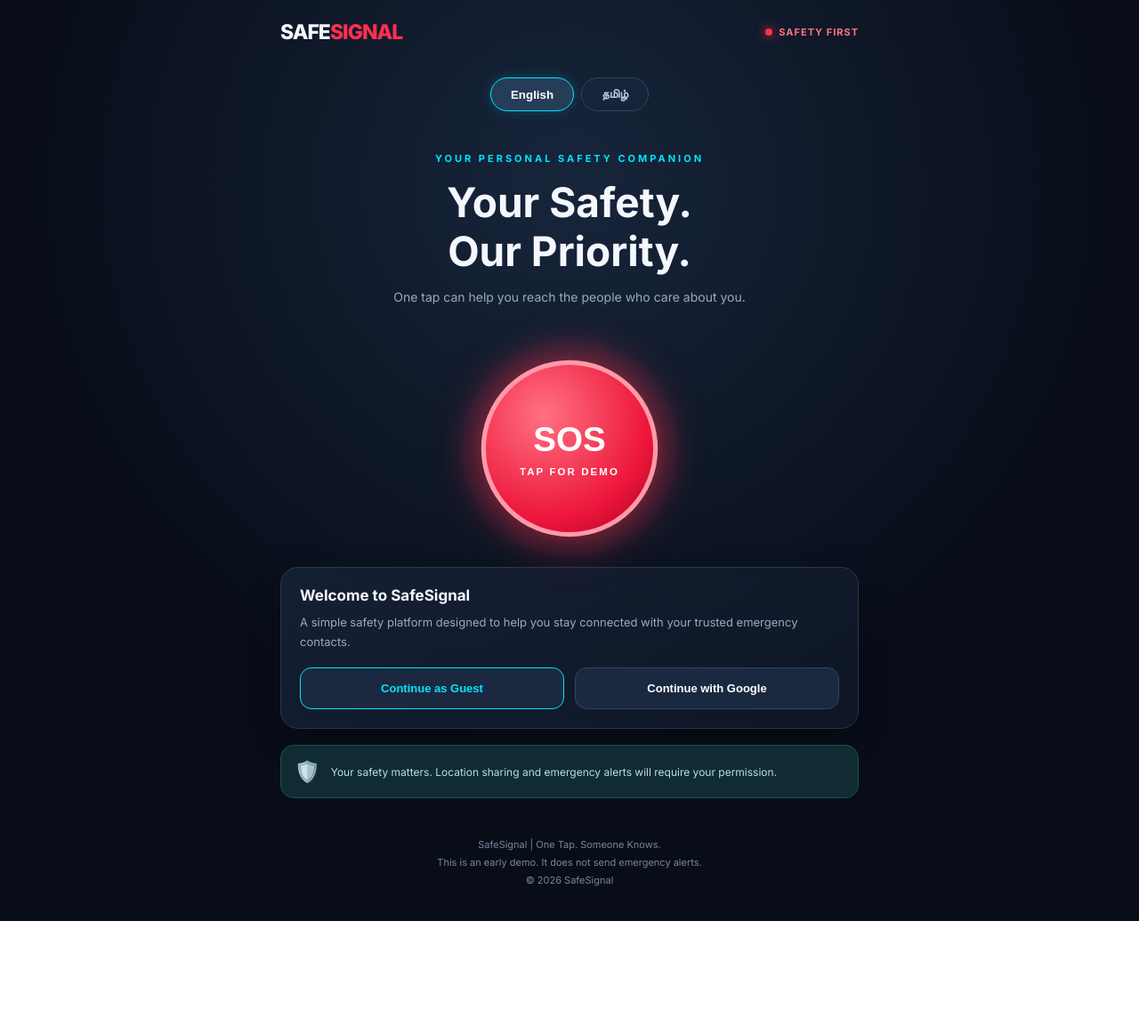
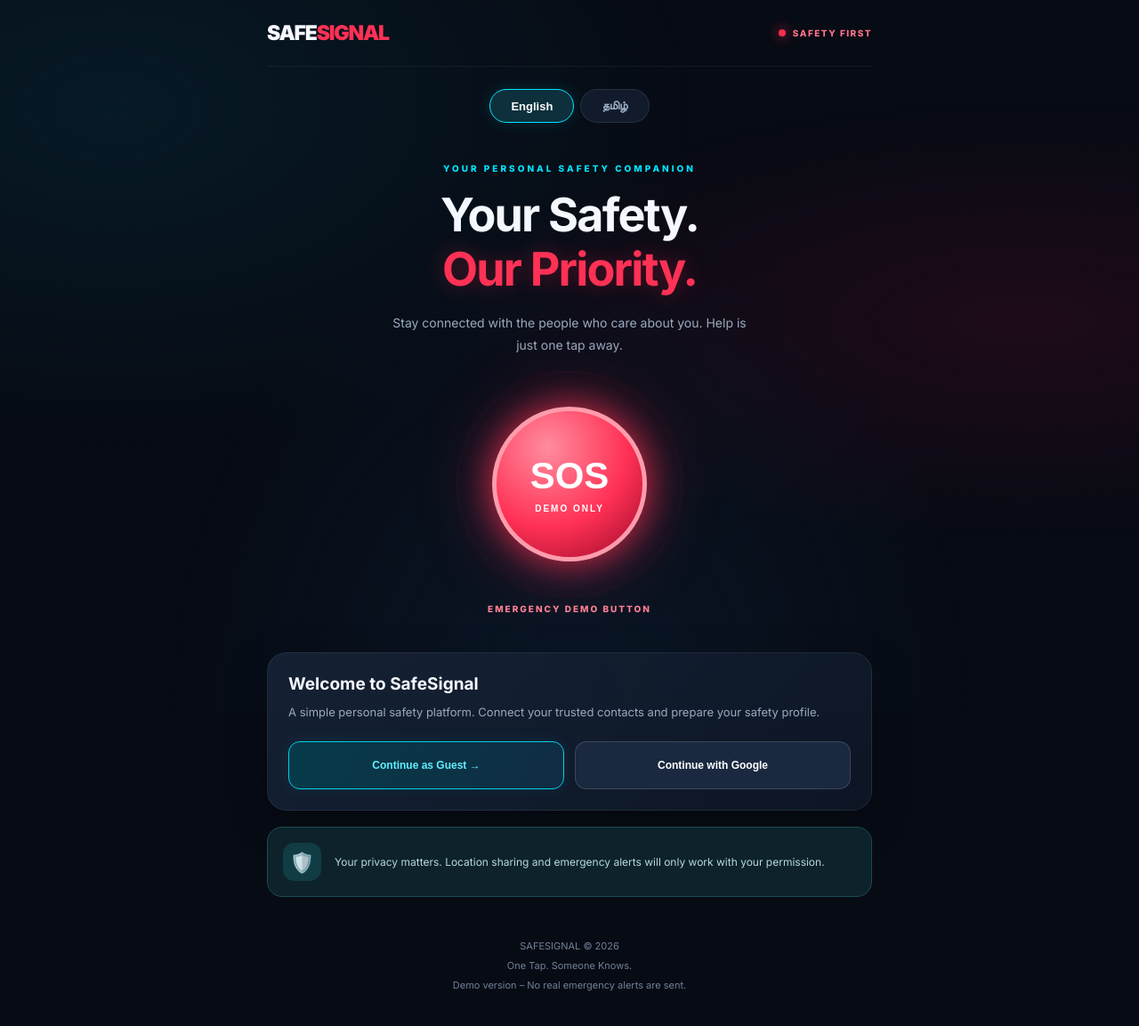
Before and after one commit to nammabustn-hub/safesignal, a plain HTML site: page index.html in a window 1280 px wide. Shown: the whole page at 89% size. Before the commit the page ends 1035 px from the top, so only its background shows below. Drawn offline with Linux system fonts and the light colour scheme.

Commit message:
Update index.html

```diff
--- a/index.html
+++ b/index.html
@@ -4,108 +4,168 @@
 <head>
 <meta charset="UTF-8">
 <meta name="viewport" content="width=device-width, initial-scale=1.0">
-<meta name="theme-color" content="#080d18">
-<title>SafeSignal | One Tap. Someone Knows.</title>
-
-<link rel="preconnect" href="https://fonts.googleapis.com">
-<link href="https://fonts.googleapis.com/css2?family=Inter:wght@400;500;600;700;800&family=Noto+Sans+Tamil:wght@400;500;600;700;800&display=swap" rel="stylesheet">
+<meta name="theme-color" content="#070b14">
+<title>SafeSignal | Personal Safety</title>
+<link href="https://fonts.googleapis.com/css2?family=Inter:wght@400;500;600;700;800;900&family=Noto+Sans+Tamil:wght@400;500;600;700;800&display=swap" rel="stylesheet">
 
 <style>
 :root {
-  --bg:#080d18;
-  --panel:#111a2a;
-  --red:#ff304f;
+ --bg:#070b14;
+ --panel:#101a2a;
+ --red:#ff3155;
  --cyan:#00e5ff;
-  --text:#f5f7ff;
-  --muted:#9ba9bc;
+ --white:#f5f8ff;
+ --muted:#9aaac0;
 }
-* {box-sizing:border-box;margin:0;padding:0}
-body {
-  background:radial-gradient(circle at 50% 20%,#17253b 0%,var(--bg) 60%);
-  color:var(--text);
+*{margin:0;padding:0;box-sizing:border-box}
+body{
+ background:var(--bg);color:var(--white);
  font-family:Inter,"Noto Sans Tamil",sans-serif;
-  min-height:100vh;
+ min-height:100vh;overflow-x:hidden;
 }
-body.tamil {font-family:"Noto Sans Tamil",sans-serif}
-.container {width:min(100% - 32px,650px);margin:auto}
-header {
-  display:flex;justify-content:space-between;align-items:center;
-  padding:22px 0;
+body.tamil{font-family:"Noto Sans Tamil",sans-serif}
+body:before{
+ content:"";position:fixed;inset:0;pointer-events:none;
+ background:
+ radial-gradient(ellipse at 10% 15%,#07394b55,transparent 40%),
+ radial-gradient(ellipse at 90% 45%,#650c2840,transparent 40%),
+ radial-gradient(ellipse at 50% 100%,#112f4d55,transparent 50%);
+ z-index:-1;
 }
-.logo {font-size:23px;font-weight:800;letter-spacing:-1px}
-.logo span {color:var(--red)}
-.live {
-  color:#ff7183;font-size:11px;font-weight:700;
-  letter-spacing:1px;display:flex;align-items:center;gap:7px;
+.container{width:min(100% - 34px,680px);margin:auto}
+header{
+ display:flex;align-items:center;justify-content:space-between;
+ padding:23px 0;border-bottom:1px solid #ffffff10;
 }
-.dot {
-  width:8px;height:8px;background:#ff304f;border-radius:50%;
-  box-shadow:0 0 12px #ff304f;animation:blink 1s infinite;
+.logo{font-size:23px;font-weight:900;letter-spacing:-1.2px}
+.logo span{color:var(--red)}
+.status{
+ font-size:10px;letter-spacing:1.5px;color:#ff7289;
+ display:flex;align-items:center;gap:8px;font-weight:800;
 }
-@keyframes blink {50%{opacity:.25}}
-.lang {
-  display:flex;justify-content:center;gap:8px;margin:15px 0 28px;
+.status i{
+ width:8px;height:8px;background:#ff3155;border-radius:50%;
+ box-shadow:0 0 13px #ff3155;animation:blink 1.3s infinite;
 }
-.lang button {
-  background:#172338;color:#b9c7da;border:1px solid #34435a;
-  padding:10px 22px;border-radius:30px;font-weight:700;cursor:pointer;
+@keyframes blink{50%{opacity:.25}}
+.lang{
+ display:flex;justify-content:center;gap:7px;
+ margin:25px auto 30px;
 }
-.lang button.active {
-  color:white;background:#263d59;border-color:var(--cyan);
-  box-shadow:0 0 14px #00e5ff33;
+.lang button{
+ border:1px solid #ffffff18;background:#111b2b;
+ color:#9eafc5;padding:10px 23px;border-radius:30px;
+ font-size:13px;font-weight:700;cursor:pointer;
 }
-.hero {text-align:center;padding:18px 0 25px}
-.eyebrow {
-  color:var(--cyan);font-size:11px;letter-spacing:3px;
-  font-weight:700;margin-bottom:15px;
+.lang button.active{
+ color:white;border-color:var(--cyan);
+ background:#0d303c;box-shadow:0 0 17px #00e5ff22;
 }
-h1 {font-size:clamp(30px,8vw,46px);line-height:1.2}
-.subtitle {color:var(--muted);margin-top:12px;font-size:14px;line-height:1.7}
-.sos-wrap {display:flex;justify-content:center;margin:38px auto}
-.sos {
-  width:190px;height:190px;border-radius:50%;
-  background:radial-gradient(circle at 35% 30%,#ff7181,#ed163c 65%,#a90025);
-  border:5px solid #ff9aa8;
-  color:white;font-size:37px;font-weight:800;
-  box-shadow:0 0 0 12px #ff304f12,0 0 35px #ff304f99,inset 0 0 20px #ffffff35;
-  cursor:pointer;animation:pulse 2s infinite;
+.hero{text-align:center;padding:15px 0 0}
+.eyebrow{
+ color:var(--cyan);font-size:10px;font-weight:800;
+ letter-spacing:3px;margin-bottom:17px;
 }
-.sos small {display:block;font-size:11px;letter-spacing:2px;margin-top:7px}
-@keyframes pulse {
-  0%,100%{transform:scale(1);box-shadow:0 0 0 10px #ff304f15,0 0 30px #ff304f88}
-  50%{transform:scale(1.045);box-shadow:0 0 0 22px #ff304f08,0 0 48px #ff304fbb}
+h1{font-size:clamp(34px,8vw,52px);line-height:1.17;letter-spacing:-1.8px}
+h1 span{color:var(--red);text-shadow:0 0 25px #ff315555}
+.subtitle{
+ max-width:420px;margin:16px auto 0;color:var(--muted);
+ font-size:14px;line-height:1.8;
 }
-.card {
-  background:linear-gradient(145deg,#172338cc,#0e1726ee);
-  border:1px solid #263950;border-radius:20px;padding:21px;
-  margin:17px 0;box-shadow:0 12px 35px #0004;
+.sos-area{
+ display:flex;flex-direction:column;align-items:center;
+ padding:34px 0 26px;
 }
-.card h2 {font-size:17px;margin-bottom:9px}
-.card p {font-size:13px;color:var(--muted);line-height:1.7}
-.actions {display:grid;grid-template-columns:1fr 1fr;gap:12px;margin-top:18px}
-.action {
-  padding:15px 10px;border-radius:13px;border:1px solid #34445b;
-  background:#1a2940;color:white;font-size:13px;font-weight:700;
-  cursor:pointer;
+.ring{
+ width:220px;height:220px;border-radius:50%;
+ display:grid;place-items:center;position:relative;
 }
-.action.primary {border-color:var(--cyan);color:var(--cyan)}
-.info {
-  display:flex;gap:12px;align-items:center;
-  background:#102b31;border:1px solid #15515a;
-  border-radius:15px;padding:15px;margin:18px 0;
+.ring:before,.ring:after{
+ content:"";position:absolute;inset:0;border:1px solid #ff315555;
+ border-radius:50%;animation:ring 2.6s infinite;
 }
-.info-icon {font-size:23px}
-.info p {font-size:12px;color:#b6dfe3;line-height:1.6}
-footer {text-align:center;color:#78879c;font-size:11px;padding:25px 0 35px;line-height:1.8}
-#notice {
-  position:fixed;bottom:20px;left:50%;transform:translateX(-50%);
-  background:#26364e;border:1px solid #536780;padding:13px 18px;
-  border-radius:12px;width:max-content;max-width:90%;
-  font-size:13px;display:none;z-index:5;text-align:center;
+.ring:after{animation-delay:1.3s}
+@keyframes ring{
+ 0%{transform:scale(.78);opacity:.8}
+ 100%{transform:scale(1.3);opacity:0}
 }
-@media(max-width:400px) {
-  .sos {width:165px;height:165px}
-  .actions {grid-template-columns:1fr}
+.sos{
+ width:174px;height:174px;border-radius:50%;
+ border:5px solid #ff9cac;
+ background:radial-gradient(circle at 35% 25%,#ff8c9e,#ff3155 55%,#9c082a);
+ color:white;font-weight:900;font-size:42px;
+ box-shadow:0 0 25px #ff315599,0 0 70px #ff315533,
+ inset 0 0 20px #ffffff44;
+ cursor:pointer;position:relative;z-index:2;
+ animation:sospulse 2s infinite;
+ transition:transform .2s;
+}
+.sos:active{transform:scale(.94)}
+.sos small{
+ display:block;font-size:10px;letter-spacing:2px;margin-top:7px;
+}
+@keyframes sospulse{
+ 0%,100%{box-shadow:0 0 25px #ff315599,0 0 65px #ff315533}
+ 50%{box-shadow:0 0 40px #ff3155cc,0 0 90px #ff315555}
+}
+.tap-label{
+ color:#ff8195;font-size:10px;font-weight:800;
+ letter-spacing:2px;margin-top:24px;
+}
+.card{
+ border:1px solid #ffffff13;
+ background:linear-gradient(135deg,#172438dd,#0e1726ee);
+ border-radius:22px;padding:23px;margin:17px 0;
+ box-shadow:0 15px 45px #0004;
+}
+.card h2{font-size:19px;margin-bottom:9px}
+.card p{color:var(--muted);font-size:13px;line-height:1.8}
+.actions{display:grid;grid-template-columns:1fr 1fr;gap:12px;margin-top:21px}
+.action{
+ min-height:54px;border-radius:13px;
+ border:1px solid #ffffff24;background:#1a2940;
+ color:white;font-weight:700;font-size:12px;
+ cursor:pointer;padding:12px 8px;
+ transition:.2s;
+}
+.action:active{transform:scale(.97)}
+.action.primary{
+ background:linear-gradient(110deg,#073b4a,#102c42);
+ border-color:#00cfe8;color:#62efff;
+ box-shadow:0 0 17px #00e5ff14;
+}
+.action:hover{border-color:var(--cyan)}
+.safety{
+ display:flex;align-items:center;gap:15px;
+ border:1px solid #1c4b54;background:#0d222a;
+ border-radius:17px;padding:17px;margin:18px 0;
+}
+.shield{
+ width:43px;height:43px;display:grid;place-items:center;
+ border-radius:13px;background:#123c44;font-size:22px;flex-shrink:0;
+}
+.safety p{font-size:12px;line-height:1.7;color:#b7d8df}
+footer{
+ text-align:center;padding:26px 0 35px;
+ color:#708097;font-size:11px;line-height:2;
+}
+.toast{
+ position:fixed;left:50%;bottom:25px;
+ transform:translate(-50%,20px);
+ width:max-content;max-width:calc(100% - 32px);
+ background:#122235;color:#eaf8ff;
+ border:1px solid #00cde655;
+ border-radius:14px;padding:13px 18px;
+ font-size:12px;line-height:1.6;
+ box-shadow:0 10px 35px #0009;
+ opacity:0;visibility:hidden;transition:.25s;
+ z-index:20;text-align:center;
+}
+.toast.show{opacity:1;visibility:visible;transform:translate(-50%,0)}
+@media(max-width:420px){
+ .ring{width:200px;height:200px}
+ .sos{width:158px;height:158px}
+ .actions{grid-template-columns:1fr}
 }
 </style>
 </head>
@@ -114,7 +174,7 @@ footer {text-align:center;color:#78879c;font-size:11px;padding:25px 0 35px;line-
 <div class="container">
 <header>
  <div class="logo">SAFE<span>SIGNAL</span></div>
-  <div class="live"><i class="dot"></i><span data-en="SAFETY FIRST" data-ta="பாதுகாப்பே முதன்மை">SAFETY FIRST</span></div>
+ <div class="status"><i></i><span data-en="SAFETY FIRST" data-ta="பாதுகாப்பே முதன்மை">SAFETY FIRST</span></div>
 </header>
 
 <div class="lang">
@@ -124,77 +184,79 @@ footer {text-align:center;color:#78879c;font-size:11px;padding:25px 0 35px;line-
 
 <section class="hero">
  <div class="eyebrow" data-en="YOUR PERSONAL SAFETY COMPANION" data-ta="உங்கள் தனிப்பட்ட பாதுகாப்புத் துணை">YOUR PERSONAL SAFETY COMPANION</div>
-  <h1 data-en="Your Safety.<br>Our Priority." data-ta="உங்கள் பாதுகாப்பு.<br>எங்கள் முன்னுரிமை.">Your Safety.<br>Our Priority.</h1>
-  <p class="subtitle" data-en="One tap can help you reach the people who care about you." data-ta="ஒரே ஒரு தொடுதலில் உங்களைப் பற்றிக் கவலைப்படுபவர்களைத் தொடர்புகொள்ள உதவும்.">One tap can help you reach the people who care about you.</p>
+ <h1 data-en="Your Safety.<br><span>Our Priority.</span>" data-ta="உங்கள் பாதுகாப்பு.<br><span>எங்கள் முன்னுரிமை.</span>">Your Safety.<br><span>Our Priority.</span></h1>
+ <p class="subtitle" data-en="Stay connected with the people who care about you. Help is just one tap away." data-ta="உங்களைப் பற்றிக் கவலைப்படுபவர்களுடன் இணைந்திருங்கள். உதவியை ஒரே தொடுதலில் அணுகுங்கள்.">Stay connected with the people who care about you. Help is just one tap away.</p>
 </section>
 
-<div class="sos-wrap">
-  <button class="sos" onclick="demoSOS()">SOS<small data-en="TAP FOR DEMO" data-ta="செயல்முறை விளக்கம்">TAP FOR DEMO</small></button>
+<section class="sos-area">
+ <div class="ring">
+  <button class="sos" onclick="demoSOS()">SOS<small data-en="DEMO ONLY" data-ta="சோதனை மட்டும்">DEMO ONLY</small></button>
  </div>
+ <div class="tap-label" data-en="EMERGENCY DEMO BUTTON" data-ta="அவசரநிலை சோதனை பொத்தான்">EMERGENCY DEMO BUTTON</div>
+</section>
 
 <section class="card">
  <h2 data-en="Welcome to SafeSignal" data-ta="SafeSignal-க்கு வரவேற்கிறோம்">Welcome to SafeSignal</h2>
-  <p data-en="A simple safety platform designed to help you stay connected with your trusted emergency contacts." data-ta="உங்கள் நம்பகமான அவசரத் தொடர்புகளுடன் இணைந்திருக்க உதவும் எளிய பாதுகாப்புத் தளம்.">A simple safety platform designed to help you stay connected with your trusted emergency contacts.</p>
+ <p data-en="A simple personal safety platform. Connect your trusted contacts and prepare your safety profile." data-ta="எளிய தனிப்பட்ட பாதுகாப்புத் தளம். உங்கள் நம்பகமான தொடர்புகளை இணைத்து பாதுகாப்பு விவரங்களைத் தயாரிக்கவும்.">A simple personal safety platform. Connect your trusted contacts and prepare your safety profile.</p>
  <div class="actions">
-    <button class="action primary" onclick="guest()" data-en="Continue as Guest" data-ta="விருந்தினராகத் தொடரவும்">Continue as Guest</button>
+  <button class="action primary" onclick="guest()" data-en="Continue as Guest →" data-ta="விருந்தினராகத் தொடரவும் →">Continue as Guest →</button>
   <button class="action" onclick="googleDemo()" data-en="Continue with Google" data-ta="Google மூலம் தொடரவும்">Continue with Google</button>
  </div>
 </section>
 
-<div class="info">
-  <div class="info-icon">🛡️</div>
-  <p data-en="Your safety matters. Location sharing and emergency alerts will require your permission." data-ta="உங்கள் பாதுகாப்பு முக்கியம். இருப்பிடப் பகிர்வு மற்றும் அவசர எச்சரிக்கைகளுக்கு உங்கள் அனுமதி தேவை.">Your safety matters. Location sharing and emergency alerts will require your permission.</p>
+<div class="safety">
+ <div class="shield">🛡️</div>
+ <p data-en="Your privacy matters. Location sharing and emergency alerts will only work with your permission." data-ta="உங்கள் தனியுரிமை முக்கியம். இருப்பிடப் பகிர்வு மற்றும் அவசர எச்சரிக்கைகள் உங்கள் அனுமதியுடன் மட்டுமே செயல்படும்.">Your privacy matters. Location sharing and emergency alerts will only work with your permission.</p>
 </div>
 
 <footer>
-  <div data-en="SafeSignal | One Tap. Someone Knows." data-ta="SafeSignal | ஒரு தொடுதல். யாரோ ஒருவருக்கு தகவல்.">SafeSignal | One Tap. Someone Knows.</div>
-  <div data-en="This is an early demo. It does not send emergency alerts." data-ta="இது ஆரம்பகட்ட மாதிரி மட்டுமே. உண்மையான அவசர எச்சரிக்கைகளை அனுப்பாது.">This is an early demo. It does not send emergency alerts.</div>
-  <div>© 2026 SafeSignal</div>
+ <div>SAFESIGNAL © 2026</div>
+ <div data-en="One Tap. Someone Knows." data-ta="ஒரு தொடுதல். யாரோ ஒருவருக்குத் தகவல்.">One Tap. Someone Knows.</div>
+ <div data-en="Demo version – No real emergency alerts are sent." data-ta="சோதனைப் பதிப்பு – உண்மையான அவசர எச்சரிக்கைகள் அனுப்பப்படாது.">Demo version – No real emergency alerts are sent.</div>
 </footer>
 </div>
 
-<div id="notice"></div>
+<div id="toast" class="toast" role="status" aria-live="polite"></div>
 
 <script>
-let currentLang = "en";
+let lang="en";
+let toastTimer;
 
-function setLang(lang) {
-  currentLang = lang;
-  document.documentElement.lang = lang === "ta" ? "ta" : "en";
-  document.body.classList.toggle("tamil", lang === "ta");
-  document.querySelectorAll("[data-en]").forEach(el => {
-    el.innerHTML = el.dataset[lang];
+function setLang(value){
+ lang=value;
+ document.documentElement.lang=value;
+ document.body.classList.toggle("tamil",value==="ta");
+ document.querySelectorAll("[data-en]").forEach(el=>{
+  el.innerHTML=el.getAttribute("data-"+value);
  });
-  document.getElementById("enBtn").classList.toggle("active",lang==="en");
-  document.getElementById("taBtn").classList.toggle("active",lang==="ta");
+ document.getElementById("enBtn").classList.toggle("active",value==="en");
+ document.getElementById("taBtn").classList.toggle("active",value==="ta");
 }
 
-function showNotice(en,ta) {
-  const n=document.getElementById("notice");
-  n.textContent=currentLang==="ta"?ta:en;
-  n.style.display="block";
-  clearTimeout(window.noticeTimer);
-  window.noticeTimer=setTimeout(()=>n.style.display="none",3500);
+function notify(en,ta){
+ const box=document.getElementById("toast");
+ box.textContent=lang==="ta"?ta:en;
+ box.classList.add("show");
+ clearTimeout(toastTimer);
+ toastTimer=setTimeout(()=>box.classList.remove("show"),3000);
 }
 
-function demoSOS() {
-  showNotice(
-    "DEMO ONLY: No emergency alert was sent.",
-    "சோதனை மட்டும்: எந்த அவசர எச்சரிக்கையும் அனுப்பப்படவில்லை."
+function demoSOS(){
+ notify(
+  "Demo only. No emergency alert was sent.",
+  "இது சோதனை மட்டுமே. எந்த அவசர எச்சரிக்கையும் அனுப்பப்படவில்லை."
  );
 }
-
-function guest() {
-  showNotice(
-    "Guest access will be available in the next setup step.",
-    "விருந்தினர் அணுகல் அடுத்த கட்டத்தில் செயல்படுத்தப்படும்."
+function guest(){
+ notify(
+  "Guest access is coming soon.",
+  "விருந்தினர் அணுகல் விரைவில் வரும்."
  );
 }
-
-function googleDemo() {
-  showNotice(
-    "Google login will be connected securely in a later step.",
-    "Google உள்நுழைவு அடுத்த கட்டத்தில் பாதுகாப்பாக இணைக்கப்படும்."
+function googleDemo(){
+ notify(
+  "Google sign-in will be connected in the next stage.",
+  "Google உள்நுழைவு அடுத்த கட்டத்தில் இணைக்கப்படும்."
  );
 }
 </script>
```
Lines whose indentation alone changed are shown as unchanged.
